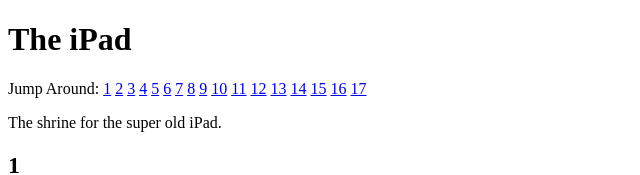
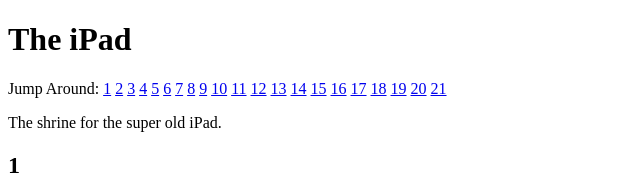
Before and after one commit to speedyspartan9/speedyspartan9.github.io, a plain HTML site: page ipad.html in a window 1280 px wide. Shown: the top 175 px of the page, without its empty margins (0-640 px from the left). Drawn offline with Linux system fonts and the light colour scheme.

Commit message:
Update ipad.html

```diff
--- a/ipad.html
+++ b/ipad.html
@@ -53,6 +53,10 @@
 <a href="#15">15</a>
 <a href="#16">16</a>
 <a href="#17">17</a>
+<a href="#18">18</a>
+<a href="#19">19</a>
+<a href="#20">20</a>
+<a href="#21">21</a>
 
 
 
```
